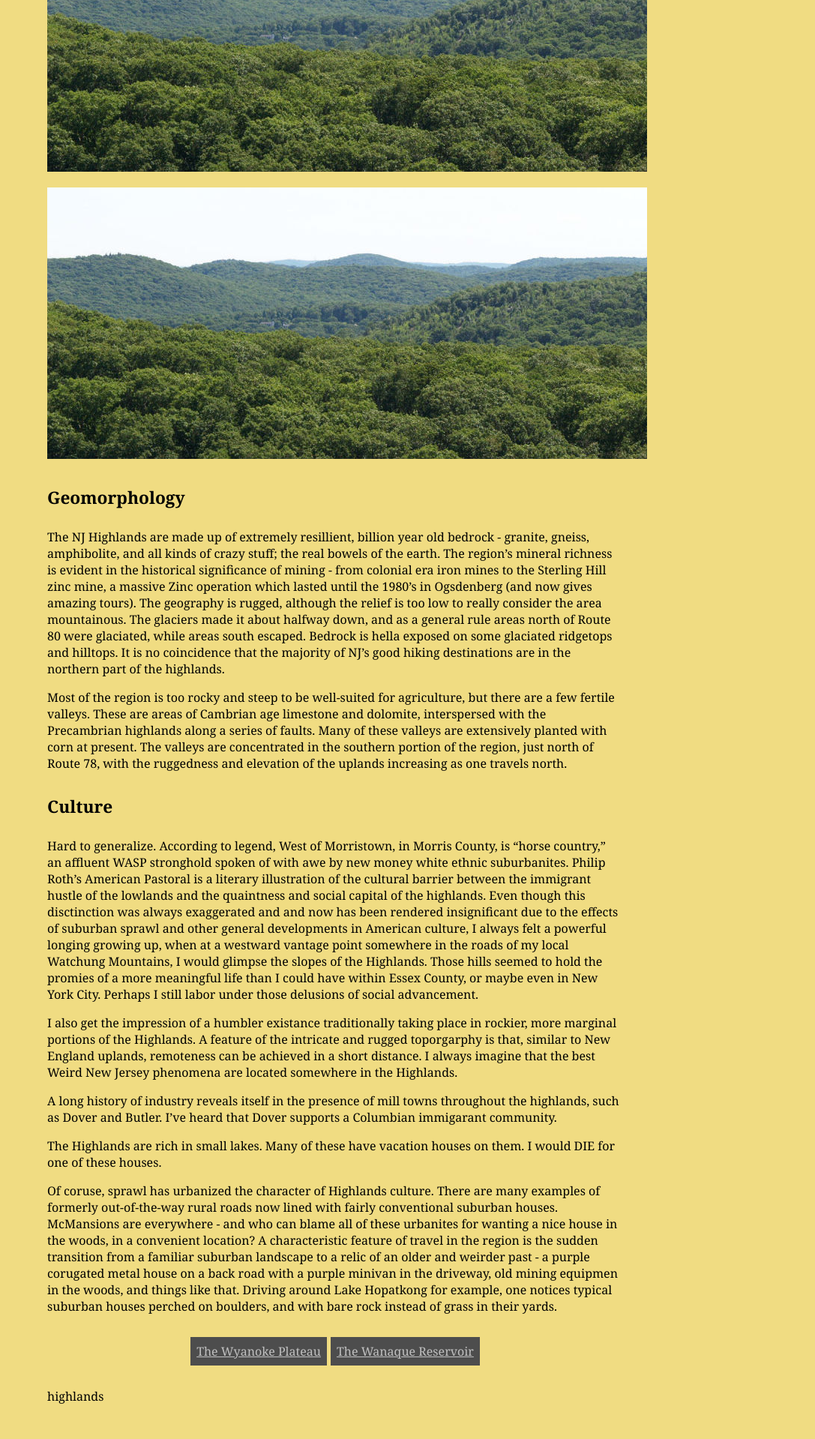
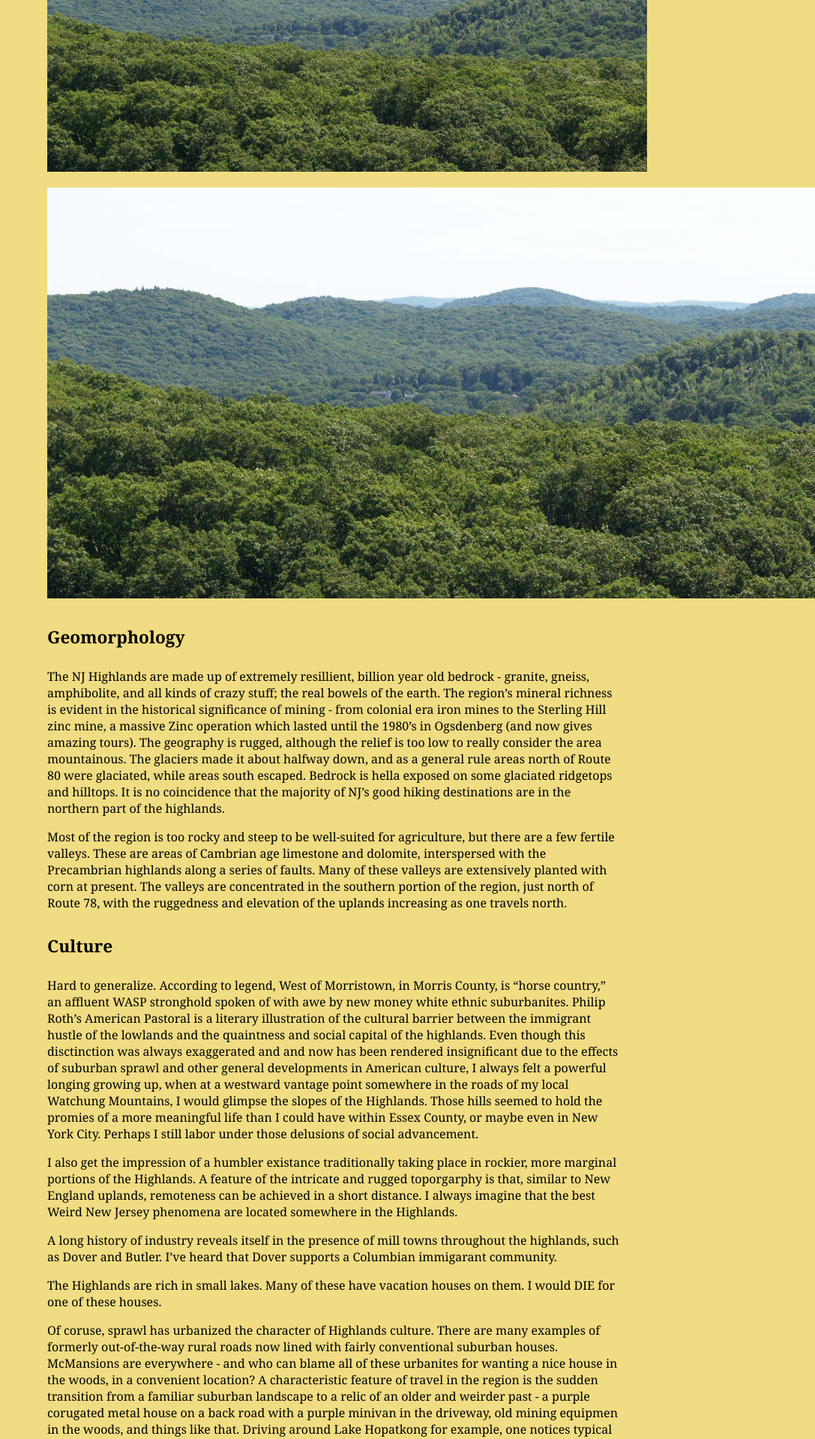
Before and after one commit to jonfried/oakafee.github.io, a Jekyll site: the page built from _posts/2016-09-13-highlands.md, in a window 1280 px wide. Shown: the part 572-2491 px from the top of the page at 75% size, without its empty margins (193-1280 px from the left). Built offline with Jekyll 4.4.1, drawn with Linux system fonts in a browser that asks for light colours; before the commit the page ends 2461 px from its top, so only the background shows below that.

Commit message:
Update 2016-09-13-highlands.md

```diff
--- a/_posts/2016-09-13-highlands.md
+++ b/_posts/2016-09-13-highlands.md
@@ -12,7 +12,7 @@ Little lush mountain streams in steep valleys of sugar maples. Open grassy oak f
 
 <a href="{{ site.url }}/images/highlands-view.jpg"><img src="{{ site.url }}/images/highlands-view-800.jpg" alt="Highlands View" /></a>
 
-![Highlands View Markdown]({{ site.url }}/images/highlands-view-800.jpg)
+<img src="{{ site.url }}/images/highlands-view.jpg" alt="Highlands View" />
 
 ## Geomorphology
 
```
